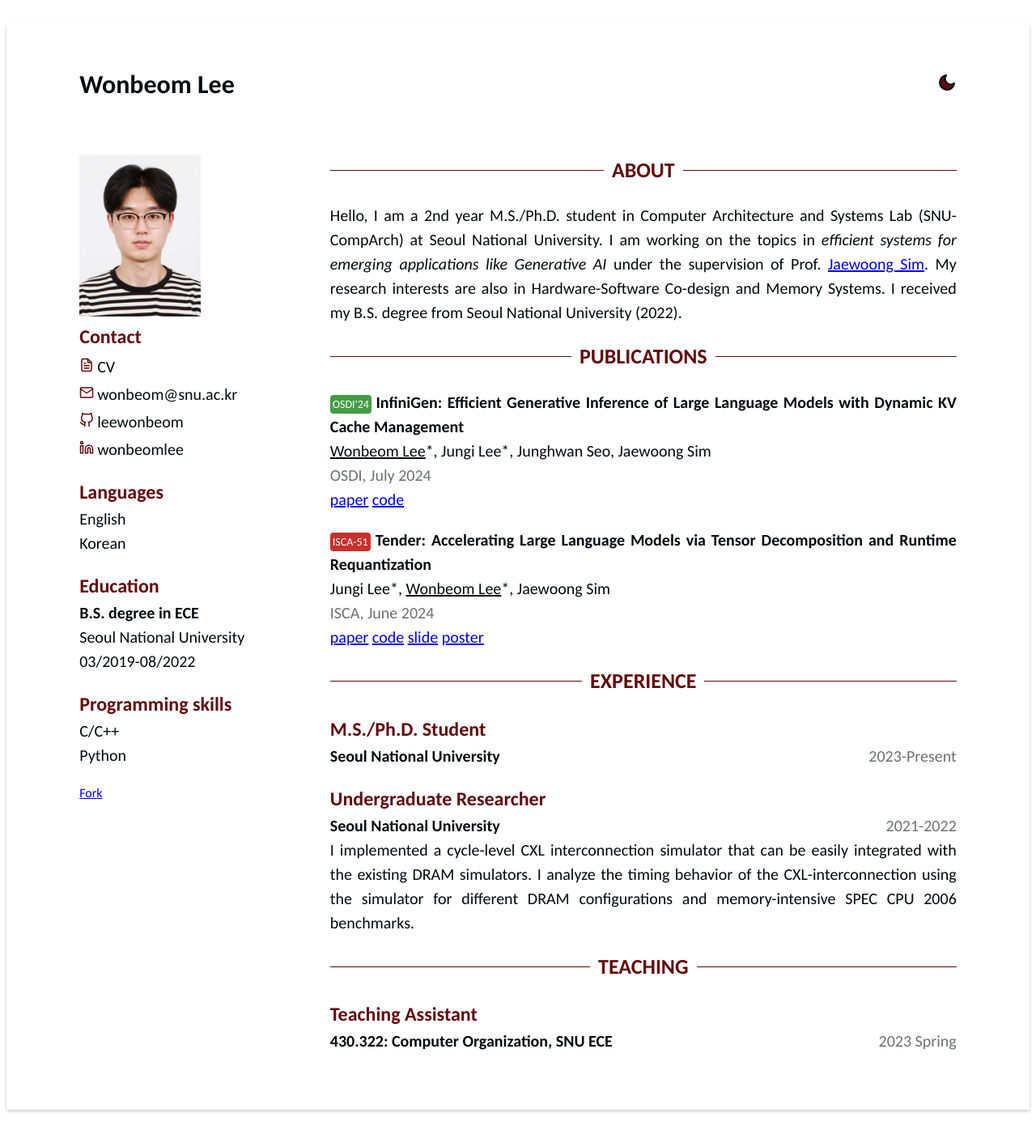
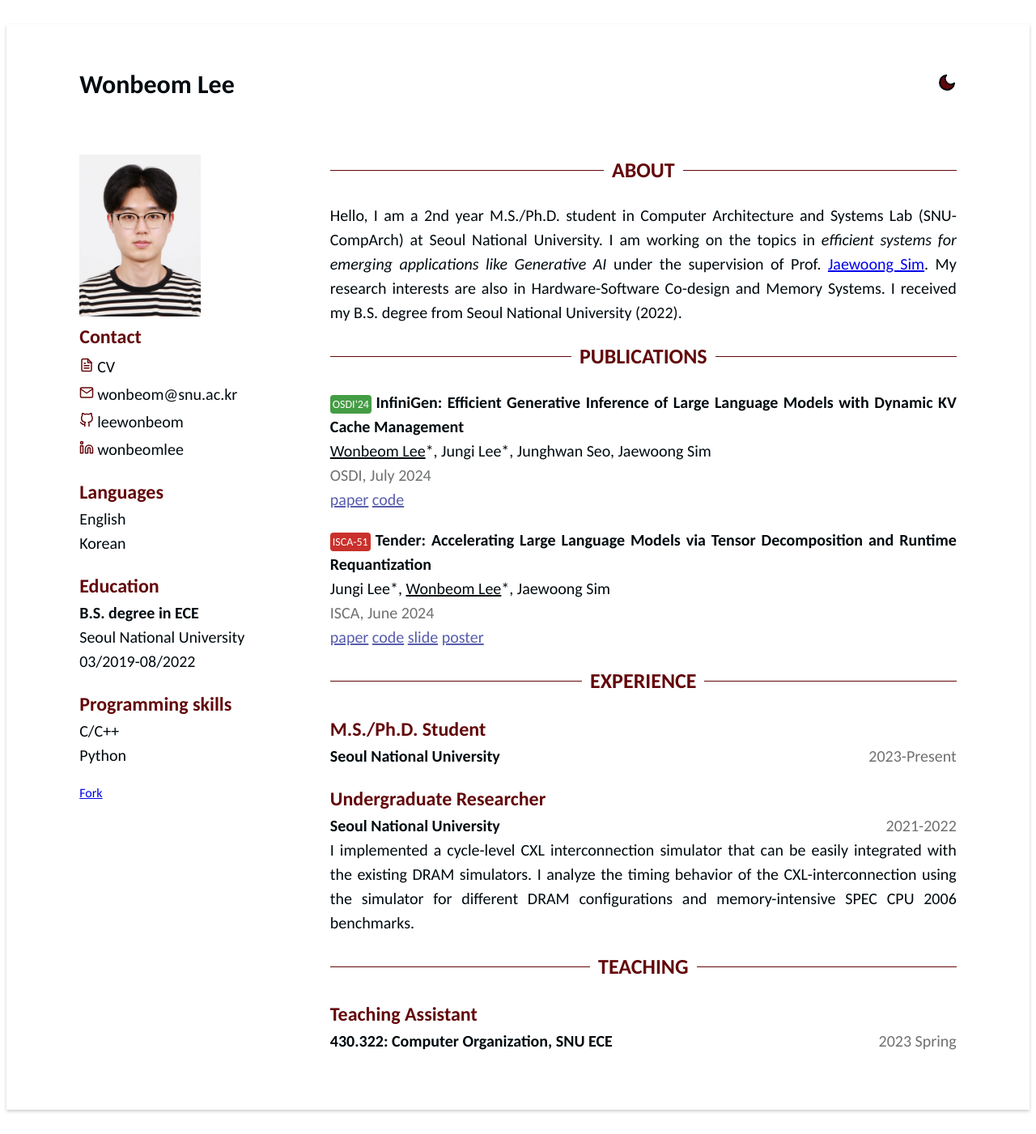
Before and after one commit to Alvin-Son/Alvin-Son.github.io, a Jekyll site: the page built from index.html, in a window 1280 px wide. Shown: the whole page at 81% size. Built offline with Jekyll 4.4.1, drawn with Linux system fonts in a browser that asks for light colours.

```diff
--- a/_data/data.yml
+++ b/_data/data.yml
@@ -72,7 +72,7 @@ publications:
     conf: OSDI'24
     btnclass: btn osdi
     conflink: https://www.usenix.org/conference/osdi24/
-    links: <a href="https://www.usenix.org/conference/osdi24/presentation/lee">paper</a>    <a href="https://github.com/snu-comparch/InfiniGen">code</a>
+    links: <a href="https://www.usenix.org/conference/osdi24/presentation/lee" style="color:#585DAC">paper</a>    <a href="https://github.com/snu-comparch/InfiniGen" style="color:#585DAC">code</a>
 
   - title: "Tender: Accelerating Large Language Models via Tensor Decomposition and Runtime Requantization"
     link: "https://arxiv.org/pdf/2406.12930"
@@ -81,7 +81,7 @@ publications:
     conf: ISCA-51
     btnclass: btn isca
     conflink: https://iscaconf.org/isca2024/
-    links: <a href="https://arxiv.org/pdf/2406.12930">paper</a>    <a href="https://github.com/snu-comparch/Tender">code</a>    <a href="files/isca24-tender-main.pdf">slide</a>    <a href="files/isca24-tender-poster.pdf">poster</a>
+    links: <a href="https://arxiv.org/pdf/2406.12930" style="color:#585DAC">paper</a>    <a href="https://github.com/snu-comparch/Tender" style="color:#585DAC">code</a>    <a href="files/isca24-tender-main.pdf" style="color:#585DAC">slide</a>    <a href="files/isca24-tender-poster.pdf" style="color:#585DAC">poster</a>
 
 projects:
   #- title: Cool Project
```
Also changed, not shown: 1 other file.
